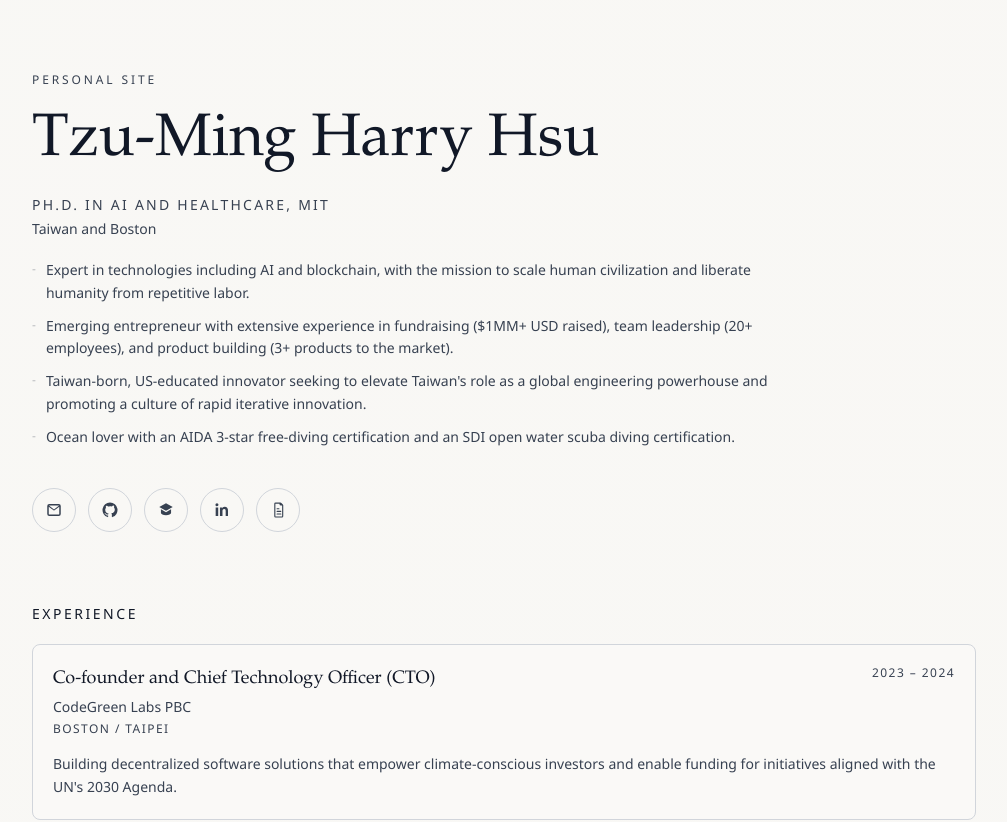
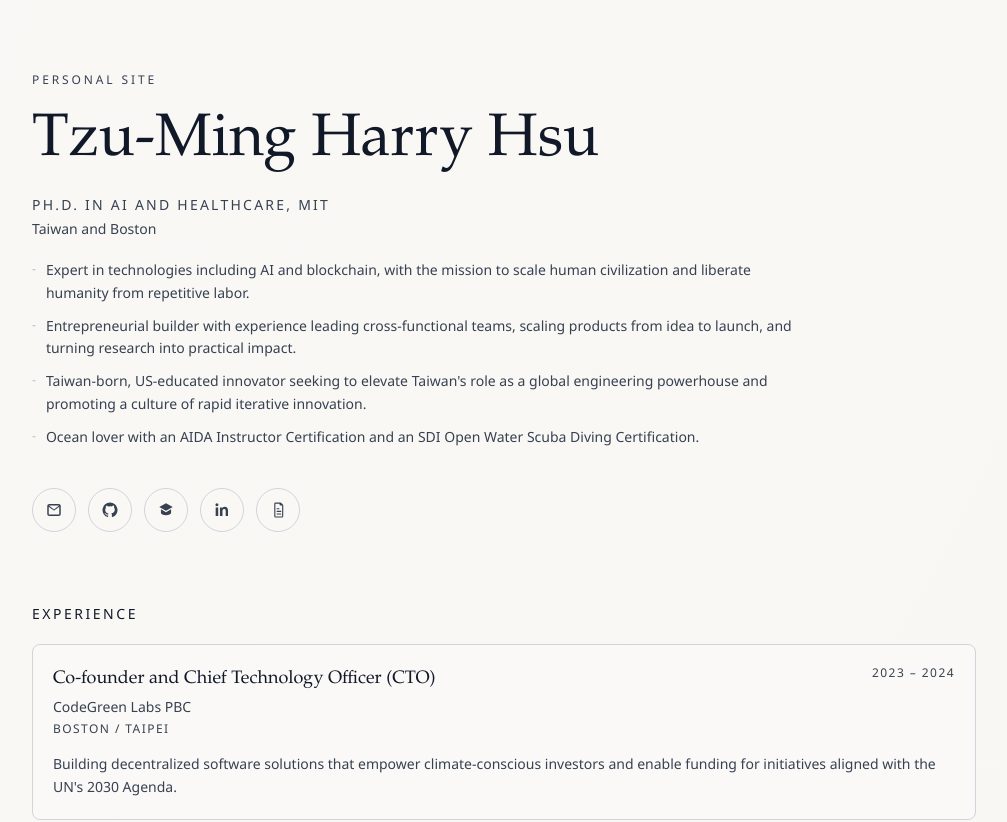
Before and after one commit to stmharry/stmharry.github.io, a React (Vite) app: page / in a window 1280 px wide. Shown: the top 822 px of the page, without its empty margins (136-1143 px from the left). Built offline with nearby package versions, Linux system fonts and the light colour scheme.

Commit message:
📝 docs(cv): refine profile summary and diving credential

```diff
--- a/src/data/cv/content.ts
+++ b/src/data/cv/content.ts
@@ -9,9 +9,9 @@ export const cvContent: CvContent = {
     location: "Taiwan and Boston",
     summaryBullets: [
       "Expert in technologies including AI and blockchain, with the mission to scale human civilization and liberate humanity from repetitive labor.",
-      "Emerging entrepreneur with extensive experience in fundraising ($1MM+ USD raised), team leadership (20+ employees), and product building (3+ products to the market).",
+      "Entrepreneurial builder with experience leading cross-functional teams, scaling products from idea to launch, and turning research into practical impact.",
       "Taiwan-born, US-educated innovator seeking to elevate Taiwan's role as a global engineering powerhouse and promoting a culture of rapid iterative innovation.",
-      "Ocean lover with an AIDA 3-star free-diving certification and an SDI open water scuba diving certification.",
+      "Ocean lover with an AIDA Instructor Certification and an SDI Open Water Scuba Diving Certification.",
     ],
     contacts: [
       {
```
